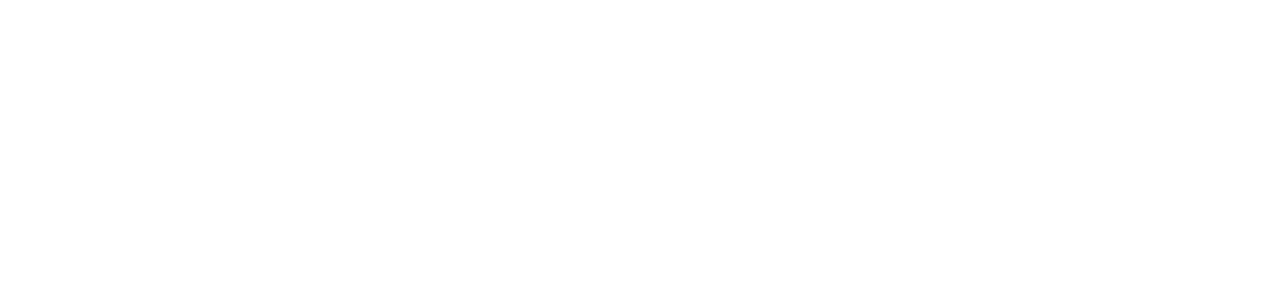
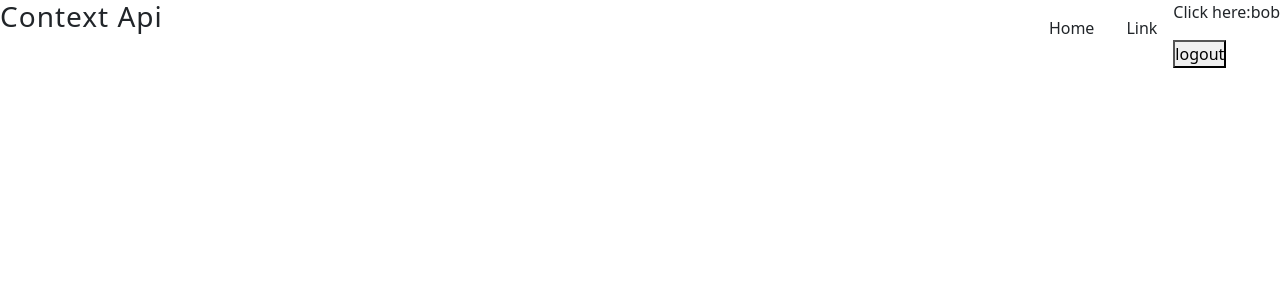
Before and after one commit to mehedihasananik/React-Project, a React (Vite) app: page / in a window 1280 px wide. Shown: the top 300 px of the page. Built offline with nearby package versions, Linux system fonts and the light colour scheme.

Commit message:
context api

```diff
--- a/src/App.jsx
+++ b/src/App.jsx
@@ -1,5 +1,5 @@
 import Starter from "./tutorial/09-context-api/starter/Navbar";
-import Final from "./tutorial/01-useState/final/03-useState-array";
+import Final from "./tutorial/09-context-api/final/context/Navbar";
 
 function App() {
   return (
--- a/src/index.css
+++ b/src/index.css
@@ -62,8 +62,8 @@
 
 body {
   background: var(--backgroundColor);
-  font-family: system-ui, -apple-system, BlinkMacSystemFont, 'Segoe UI', Roboto,
-    Oxygen, Ubuntu, Cantarell, 'Open Sans', 'Helvetica Neue', sans-serif;
+  font-family: system-ui, -apple-system, BlinkMacSystemFont, "Segoe UI", Roboto,
+    Oxygen, Ubuntu, Cantarell, "Open Sans", "Helvetica Neue", sans-serif;
   font-weight: 400;
   line-height: 1.75;
   color: var(--textColor);
--- a/src/tutorial/09-context-api/starter/NavLinks.jsx
+++ b/src/tutorial/09-context-api/starter/NavLinks.jsx
@@ -1,5 +1,23 @@
-const NavLinks = () => {
-  return <div>Enter</div>;
+import UserContainer from "./UserContainer";
+
+const NavLinks = ({ user, logout }) => {
+  return (
+    <div>
+      <ul className="d-flex ">
+        <li class="nav-item m-3">
+          <a class="nav-link active" aria-current="page" href="#">
+            Home
+          </a>
+        </li>
+        <li class="nav-item  m-3">
+          <a class="nav-link" href="#">
+            Link
+          </a>
+        </li>
+        <UserContainer user={user} logout={logout} />
+      </ul>
+    </div>
+  );
 };
 
 export default NavLinks;
--- a/src/tutorial/09-context-api/starter/Navbar.jsx
+++ b/src/tutorial/09-context-api/starter/Navbar.jsx
@@ -1,11 +1,22 @@
-import { useState } from "react";
+import { createContext, useState } from "react";
+import NavLinks from "./NavLinks";
+
+export const NavContest = createContext();
 
 const Navbar = () => {
   const [user, setUser] = useState({ name: "bob" });
   const logout = () => {
     setUser(null);
   };
-  return <></>;
+
+  return (
+    <NavContest.Provider value={{ user, logout }}>
+      <nav className=" d-flex justify-content-between ">
+        <h3>Context Api</h3>
+        <NavLinks user={user} logout={logout} />
+      </nav>
+    </NavContest.Provider>
+  );
 };
 
 export default Navbar;
--- a/src/tutorial/09-context-api/starter/UserContainer.jsx
+++ b/src/tutorial/09-context-api/starter/UserContainer.jsx
@@ -1,5 +1,26 @@
+import { useContext } from "react";
+import { NavContest } from "./Navbar";
+
 const UserContainer = () => {
-  return <div>Enter</div>;
+  const { user, logout } = useContext(NavContest);
+
+  return (
+    <div>
+      {user ? (
+        <>
+          {" "}
+          <p>Click here:{user?.name}</p>
+          <button onClick={logout} class="nav-item ">
+            logout
+          </button>
+        </>
+      ) : (
+        <>
+          <button>login</button>
+        </>
+      )}
+    </div>
+  );
 };
 
 export default UserContainer;
```
